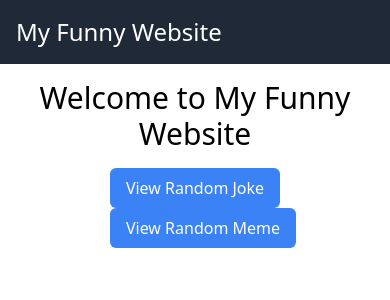
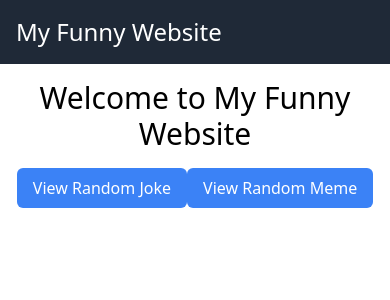
Before and after one commit to chihpao/funnywebsitegoodapi, a React (Vite) app: page / in a window 390 px wide. Shown: the top 300 px of the page. Built offline with nearby package versions, Linux system fonts and the light colour scheme.

Commit message:
調整手機排版

```diff
--- a/src/components/HomeContent.jsx
+++ b/src/components/HomeContent.jsx
@@ -5,9 +5,9 @@
   return (
     <div className="text-center">
       <h2 className="text-3xl mb-4">Welcome to My Funny Website</h2>
-      <div className="space-x-4">
-        <ButtonLink to="/joke">View Random Joke</ButtonLink>
-        <ButtonLink to="/meme">View Random Meme</ButtonLink>
+      <div className="space-y-4 sm:space-y-0 sm:space-x-4">
+        <ButtonLink to="/joke" className="block sm:inline-block">View Random Joke</ButtonLink>
+        <ButtonLink to="/meme" className="block sm:inline-block">View Random Meme</ButtonLink>
       </div>
     </div>
   );
```
